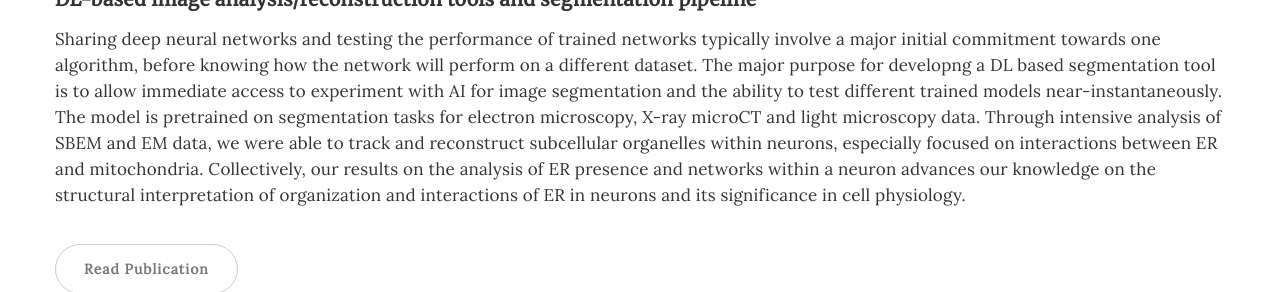
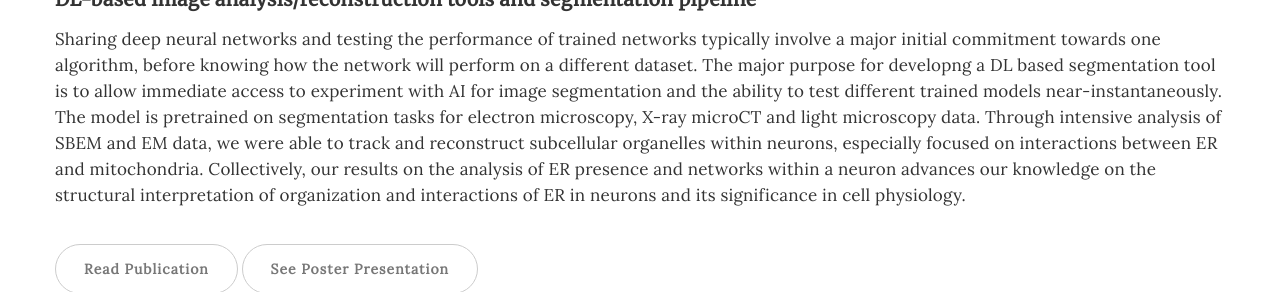
Before and after one commit to rpraka/JihyeonJe.com, a Jekyll site: the page about.html, which Jekyll copies as it is, in a window 1280 px wide and 900 px high, scrolled down 795 px, cut to the strip 0-292 px from the top of the window. Built offline with Jekyll 4.4.1, drawn with Linux system fonts in a browser that asks for light colours.

Commit message:
Update about.html

```diff
--- a/about.html
+++ b/about.html
@@ -92,12 +92,14 @@ http://www.tooplate.com/view/2085-neuron
                               <p>Sharing deep neural networks and testing the performance of trained networks typically involve a major initial commitment towards one algorithm, before knowing how the network will perform on a different dataset. The major purpose for developng a DL based segmentation tool is to allow immediate access to experiment with AI for image segmentation and the ability to test different trained models near-instantaneously.
                               The model is pretrained on segmentation tasks for electron microscopy, X-ray microCT and light microscopy data. Through intensive analysis of SBEM and EM data, we were able to track and reconstruct subcellular organelles within neurons, especially focused on interactions between ER and mitochondria. Collectively, our results on the analysis of ER presence and networks within a neuron advances our knowledge on the structural interpretation of organization and interactions of ER in neurons and its significance in cell physiology.</p>
                               <a href="https://www.biorxiv.org/content/10.1101/2020.03.26.010660v1" class="btn btn-default">Read Publication</a>
+                              <a href="https://academicconnections.ucsd.edu/_files/research-scholars-project-archive/2017/jj.pdf" class="btn btn-default">See Poster Presentation</a>
                          </div>
                          <div class="blog-post-image">
                               <center>
                                    <img src="images/nca.png" style = "width: 80%; heigt: 80%" class="center">
                               </center>
                          </div>
+
                          <p><b>Figure 1. DL-based image segmentation tool.</b> (a)Automatic Segmentation of Organelles in EM Image Stacks All images obtained from SBEM are first converted and appended to an 8-bit MRC stack using IMOD. The sequential images are then aligned in the XY plane. By matching the histograms of the image stack to the first image, the consistency of the stack is maintained (Coltucetal.,2006). After selecting an organelle of interest, a set of organelle-specific images are generated to train a CHM pixel classifier. Such training tiles are extracted from a set of seed points throughout the image stack. When all training images are collected, CHM pixel classifier is trained through numerous bottom-up and top-down steps. The collected data are then combined into a single classifier adjusted to natural resolution. Then, a probability map is generated from previously obtained test set and goes through binarization. The binarized outputs are converted to MRC format and the contours are meshed together to generate a 3D model.
                          (b)Three-dimensional reconstruction of cell organelles and ER contact points from image stack of a neuronal cell body. (A) Complete model of ER network from Purkinje cell. (B) Three-dimensional model of the spine showing ER network from electron tomography image stacks. (C) All membranous organelles were reconstructed in a granule cell, color coded as shown in (H). (D and E) A portion of the ER and mitochondria from image (C). Note the contacts between the organelles and ER’s tendency to form a network around mitochondria. (F and G) Single EM image showing a cross-section of the granule cell, demonstrating ER contacts with mitochondria in the plane of the image (F) and with nucleus and membrane(white dotted line, G). (H and I) Sections of 3D model of another granule cell sample. Structural similarity between the network of ER and mitochondria is displayed. (J) Color code for images (C-I). (Scale bars: 500 nm in A,C,D; 400 nm in B, Pixel size: 4.764nm x 4.764nm x 70nm)
                          (c)MAM contacts analyzed from EM scans of Purkinje and granule cell scans after automatic segmentation </p>
```
